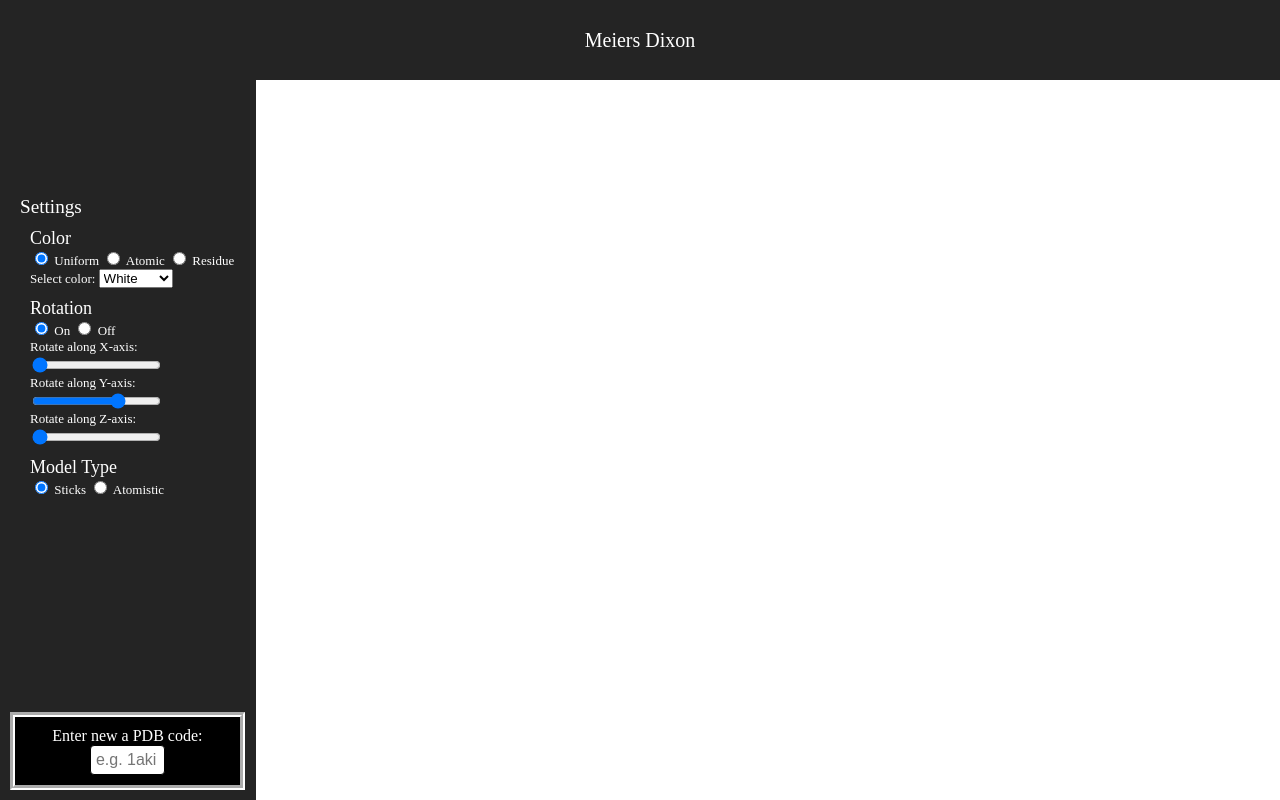
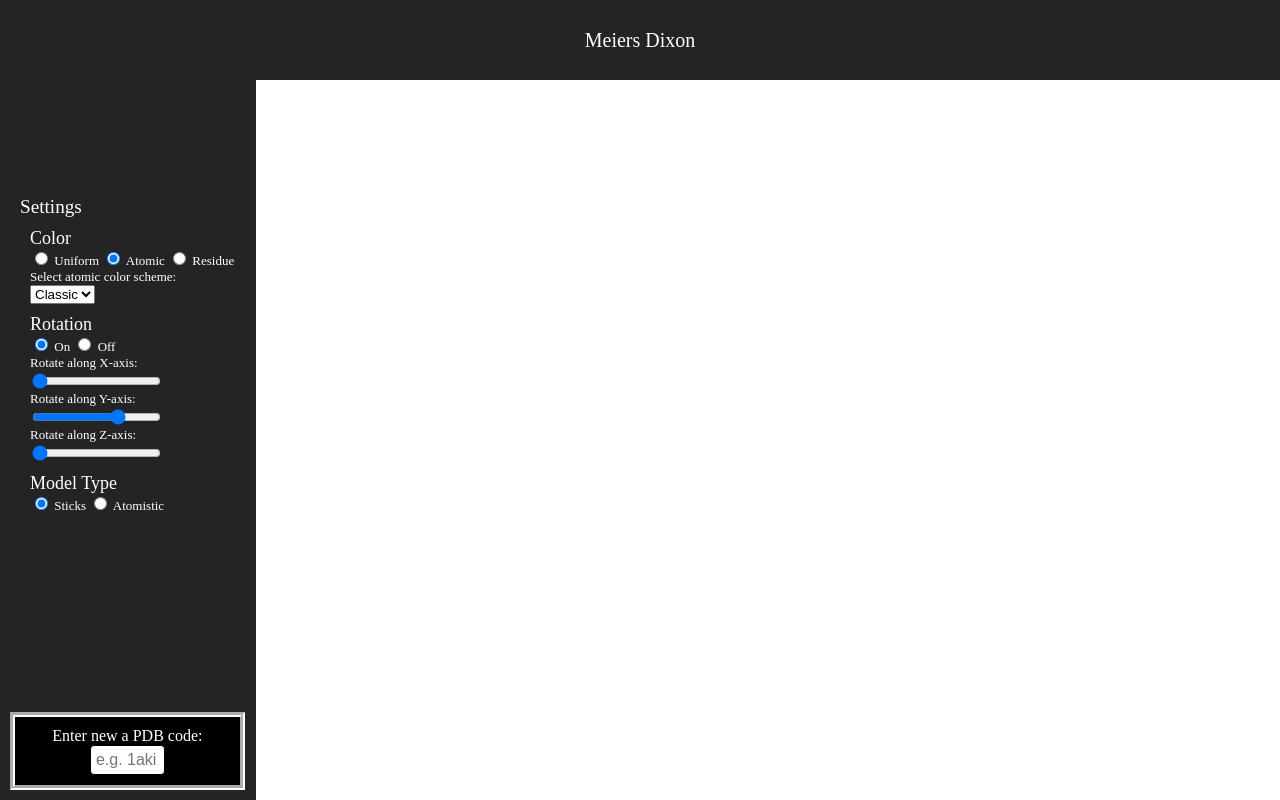
Before and after one commit to MeiersD/MeiersD.github.io, a website: page index.html in a window 1280 px wide. Drawn offline with nearby package versions, Linux system fonts and the light colour scheme; no server answers.

Commit message:
changed starting color scheme to classic

```diff
--- a/index.html
+++ b/index.html
@@ -13,11 +13,11 @@
                         <span>Color</span>
                         <div id="animation-menu-color" class="animation-menu-color">
                             <label class="color-button" id="uniform-button">
-                                <input type="radio" name="color-type" value="uniform-color" checked>
+                                <input type="radio" name="color-type" value="uniform-color">
                                 <span>Uniform</span>
                             </label>
                             <label class="color-button" id="atomic-button">
-                                <input type="radio" name="color-type" value="atomic-color">
+                                <input type="radio" name="color-type" value="atomic-color" checked>
                                 <span>Atomic</span>
                             </label>
                             <label class="color-button" id="residue-button">
--- a/scripts/3d_rendering/3d.js
+++ b/scripts/3d_rendering/3d.js
@@ -19,7 +19,7 @@ var rotation_speed_y = 0.0025;
 var rotation_speed_z = 0.000;
 var trace_status = true; //determines if the model is either lines or sticks, initialized to true
 var spotlight_power = 2.0;
-var color_substatus = "white";
+var color_substatus = "classic";
 
 class test3d {
     constructor(file){
--- a/scripts/front_end/home_script.js
+++ b/scripts/front_end/home_script.js
@@ -26,7 +26,7 @@ button_manager.initiate_button_event_listeners();
 * Automatically loads the DNA upon page load *
 *********************************************/
 document.addEventListener("DOMContentLoaded", function() {
-    button_manager.radio_switch('uniform-color');
+    button_manager.radio_switch('atomic-color');
     button_manager.radio_switch('on-rotation');
     button_manager.radio_switch('off-trace');
     pdb_fetcher.send_message_to_build_scene("1fly");
```
